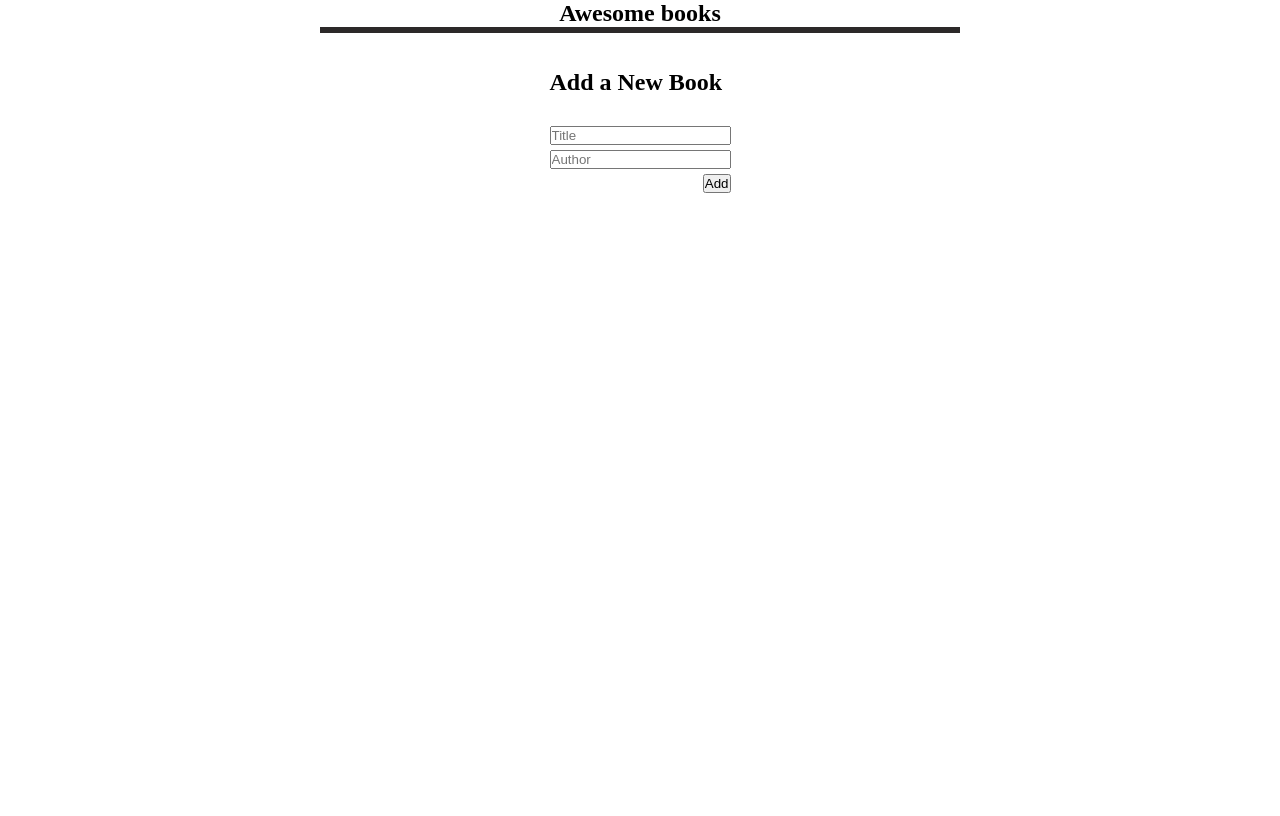
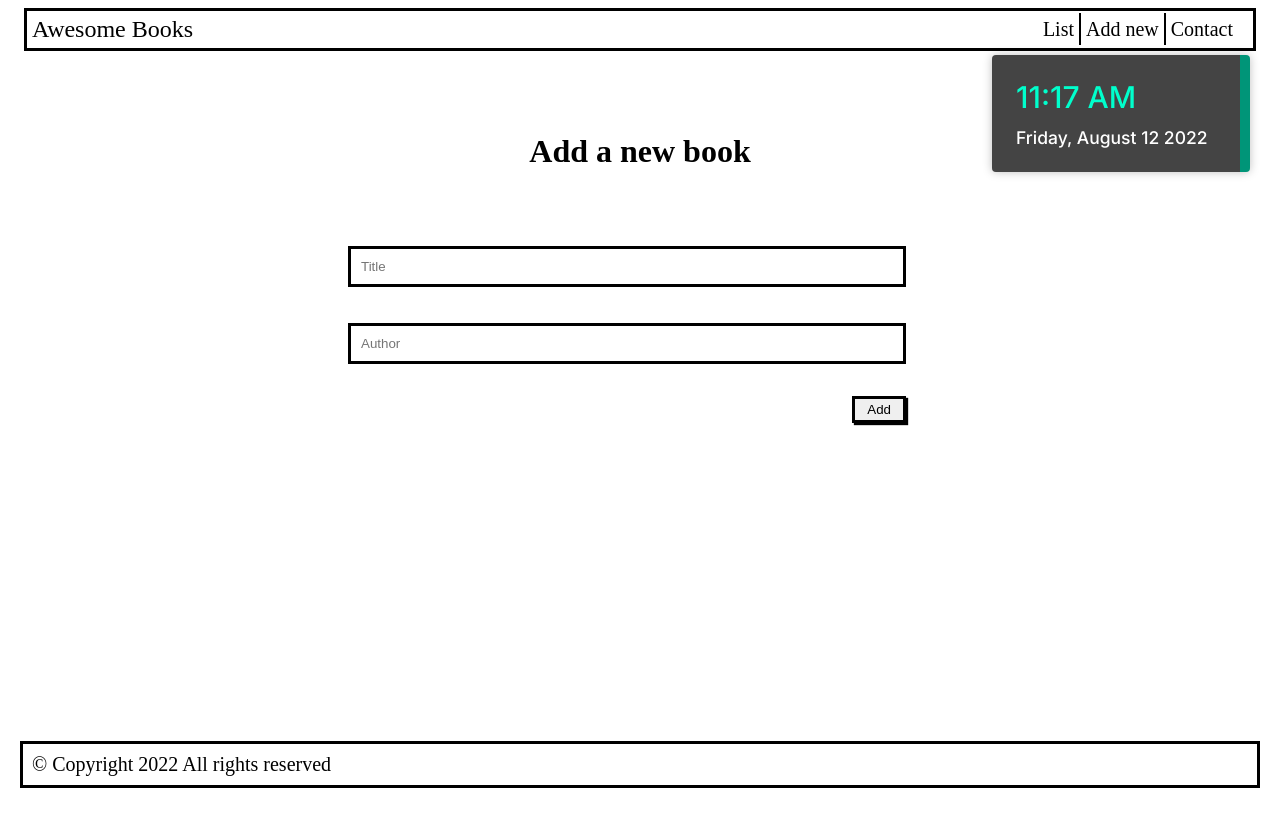
Before and after one commit to Oscah01/Awesome-books, a plain HTML site: page index.html in a window 1280 px wide. Drawn offline with Linux system fonts and the light colour scheme.

Commit message:
add navigation section

```diff
--- a/index.html
+++ b/index.html
@@ -8,32 +8,59 @@
   <title>Awesome Books</title>
   <link rel="preconnect" href="https://fonts.googleapis.com">
   <link rel="preconnect" href="https://fonts.gstatic.com" crossorigin>
-  <link href="https://fonts.googleapis.com/css2?family=Lato:wght@400;700;900&display=swap" rel="stylesheet">
+  <link href="https://fonts.googleapis.com/css2?family=Inter:wght@500&display=swap" rel="stylesheet">
+
   <link rel="stylesheet" href="style.css">
 </head>
 
 <body>
   <main>
     <header>
-      <span id = "date"></span>
+      <nav>
+        <h1 id="top-header">Awesome Books</h1>
+        <ul id = "top-nav">
+          <li id="con-link1"><a href="#">List</a></li>
+          <li id="con-link2"><a href="#">Add new</a></li>
+          <li id="con-link3"><a href="#">Contact</a></li>
+        </ul>
+      </nav>
+      <div class="datetime">
+        <div class="time"></div>
+        <div class="date"></div>
+      </div>
     </header>
     <section id="all-book" class = "show">
-      <h1>Awesome books</h1>
+      <h2>All awesome books</h2>
       <div class="book-table">
         <ul class="all-book"></ul>
       </div>
     </section>
     <section class="form-section" id="add">
-      <br><br>
-      <h2>Add a New Book</h2>
+      <h2>Add a new book</h2>
       <div id="form">
         <form id="formAdd">
-          <input type="text" name="title" id="title" class="input" placeholder="Title" required>
-          <input type="text" name="author" id="author" class="input" placeholder="Author" required>
+          <input type="text" name="title" id="title" class="input" placeholder="Title">
+          <p class="error"></p>
+          <input type="text" name="author" id="author" class="input" placeholder="Author">
           <button type="submit" class="btn">Add</button>
         </form>
       </div>
     </section>
+    <section id = "contacts" class = "contacts show">
+      <h2>Contact Information</h2>
+      <p>
+        If you have any questions or suggestions, <br>
+        you can reach us at:
+      </p>
+      <ul id="contacts-ul">
+        <li>Our email, loremipsum@foobar.com</li>
+        <li>Our telephone number, +9876567890</li>
+        <li>Our Address, 420 Downing Alley, England</li>
+      </ul>
+    </section>
+    <footer>
+      <p>&copy; Copyright 2022 All rights reserved</p>
+    </footer>
   </main>
     <script type="module" src="./main/index.js"></script>
 </body>
--- a/main/index.js
+++ b/main/index.js
@@ -1,6 +1,3 @@
-/* eslint-disable max-classes-per-file */
-/* eslint-disable import/extensions */
-
 import Book from '../modules/books.js';
 import { displayBooks } from '../modules/bookList.js';
 
@@ -52,3 +49,59 @@ listLink3.addEventListener('click', () => {
   listLink2.classList.remove('active');
   add.classList.add('show');
 });
+
+const timeElement = document.querySelector('.time');
+const dateElement = document.querySelector('.date');
+
+/**
+ * @param {Date} date
+ */
+function formatTime(date) {
+  const hours12 = date.getHours() % 12 || 12;
+  const minutes = date.getMinutes();
+  const isAm = date.getHours() < 12;
+
+  return `${hours12.toString().padStart(2, '0')}:${minutes
+    .toString()
+    .padStart(2, '0')} ${isAm ? 'AM' : 'PM'}`;
+}
+
+/**
+ * @param {Date} date
+ */
+function formatDate(date) {
+  const DAYS = [
+    'Sunday',
+    'Monday',
+    'Tuesday',
+    'Wednesday',
+    'Thursday',
+    'Friday',
+    'Saturday',
+  ];
+  const MONTHS = [
+    'January',
+    'February',
+    'March',
+    'April',
+    'May',
+    'June',
+    'July',
+    'August',
+    'September',
+    'October',
+    'November',
+    'December',
+  ];
+
+  return `${DAYS[date.getDay()]}, ${
+    MONTHS[date.getMonth()]
+  } ${date.getDate()} ${date.getFullYear()}`;
+}
+
+setInterval(() => {
+  const now = new Date();
+
+  timeElement.textContent = formatTime(now);
+  dateElement.textContent = formatDate(now);
+}, 200);
--- a/style.css
+++ b/style.css
@@ -1,62 +1,197 @@
-* {
-  margin: 0;
-  padding: 0;
-  box-sizing: border-box;
-}
-
 main {
-  width: 80%;
   margin: auto;
   display: flex;
   flex-direction: column;
   align-items: center;
+  justify-content: space-between;
+  height: 100vh;
+}
+
+h2,
+h1 {
+  text-align: center;
+}
+
+nav {
+  border: 3px solid #000;
+  display: flex;
+  justify-content: space-between;
+  width: 95vw;
+  height: auto;
+  margin: 0;
+  padding: 5px;
+}
+
+#top-nav {
+  display: flex;
+  align-items: center;
+  padding-right: 10px;
+  height: auto;
+  margin: 0;
+}
+
+#con-link1 a,
+#con-link2 a {
+  border-right: 2px solid;
+}
+
+#top-nav li a {
+  color: #000;
+  font-size: 20px;
+  font-weight: lighter;
+  padding: 5px;
+  text-decoration: none;
+}
+
+#top-nav li.active a {
+  color: blue;
+  border-color: #000;
+}
+
+ul {
+  list-style: none;
+}
+
+#top-header {
+  font-weight: lighter;
+  display: flex;
+  align-items: center;
+  margin: 0;
+}
+
+#add {
+  width: 50%;
+  height: 70vh;
+}
+
+.contacts h2 {
+  font-size: xx-large;
+}
+
+#add h2 {
+  font-size: xx-large;
+}
+
+.all-book li {
+  display: flex;
+  justify-content: space-between;
+  list-style: none;
+  margin: 0;
+  width: auto;
+  padding: 10px;
+  gap: 10px;
+}
+
+.all-book li .title {
+  font-weight: 600;
 }
 
 #all-book {
-  width: 100%;
-  margin: auto;
-  display: flex;
-  flex-direction: column;
-  align-items: center;
+  width: 96vw;
+  height: 70vh;
+}
+
+#all-book h2 {
+  font-size: xx-large;
 }
 
 .all-book {
-  border: solid rgb(44, 41, 41);
-  width: 50vw;
-  list-style: none;
+  padding: 0;
+  border: 3px solid #000;
+}
+
+.all-book li:nth-child(odd) {
+  background-color: rgb(222, 222, 222);
+}
+
+#formAdd {
+  height: auto;
   display: flex;
   flex-direction: column;
-  align-items: center;
+  align-items: flex-end;
+  justify-content: flex-start;
+  gap: 2px;
+  padding: 50px;
 }
 
-.all-book li {
+#formAdd input {
+  margin: 0;
+  border: 3px solid;
+  width: 100%;
   padding: 10px;
-  width: 100%;
-  display: flex;
-  align-items: center;
-  justify-content: space-between;
 }
 
-.all-book li:nth-of-type(odd) {
-  background-color: rgb(209, 204, 204);
+button {
+  border-radius: 0;
+}
+
+hr {
+  border-bottom: 2px solid #000;
+  width: 10%;
+}
+
+footer p {
+  color: #000;
+  font-size: 20px;
+  font-weight: lighter;
+  padding: 9px;
+  border: 3px solid;
+  width: 95vw;
 }
 
 .Rbtn {
-  padding: 5px 15px;
-  box-shadow: 1px 1px 1px 1px;
-  border: 1px solid;
+  background-color: #fff;
+  border: 3px solid;
+  padding: 3px 12px;
+  box-shadow: 2px 2px 1px;
 }
 
-hr {
-  border: 2px solid;
-  margin: 15px 0;
-  width: 20%;
+.btn {
+  border: 3px solid;
+  margin-top: 30px;
+  padding: 3px 12px;
+  box-shadow: 2px 2px 1px;
 }
 
-form {
-  margin-top: 30px;
+#contacts-ul {
+  list-style-type: disc;
+  margin-left: 30px;
+}
+
+.contacts {
+  height: 70vh;
+  width: 96vw;
   display: flex;
-  align-items: flex-end;
+  align-items: center;
   flex-direction: column;
-  gap: 5px;
 }
+
+.show {
+  display: none;
+}
+
+.datetime {
+  position: absolute;
+  top: 55px;
+  right: 30px;
+  font-size: 10px;
+  padding: 24px;
+  color: #fff;
+  background: #444;
+  box-shadow: 0 0 10px rgba(0, 0, 0, 0.25);
+  border-radius: 4px;
+  border-right: 10px #009578 solid;
+  width: 200px;
+  font-weight: 200;
+  font-family: "Inter", sans-serif;
+}
+
+.time {
+  font-size: 3em;
+  color: #0fc;
+}
+
+.date {
+  margin-top: 12px;
+  font-size: 1.75em;
+}
```
